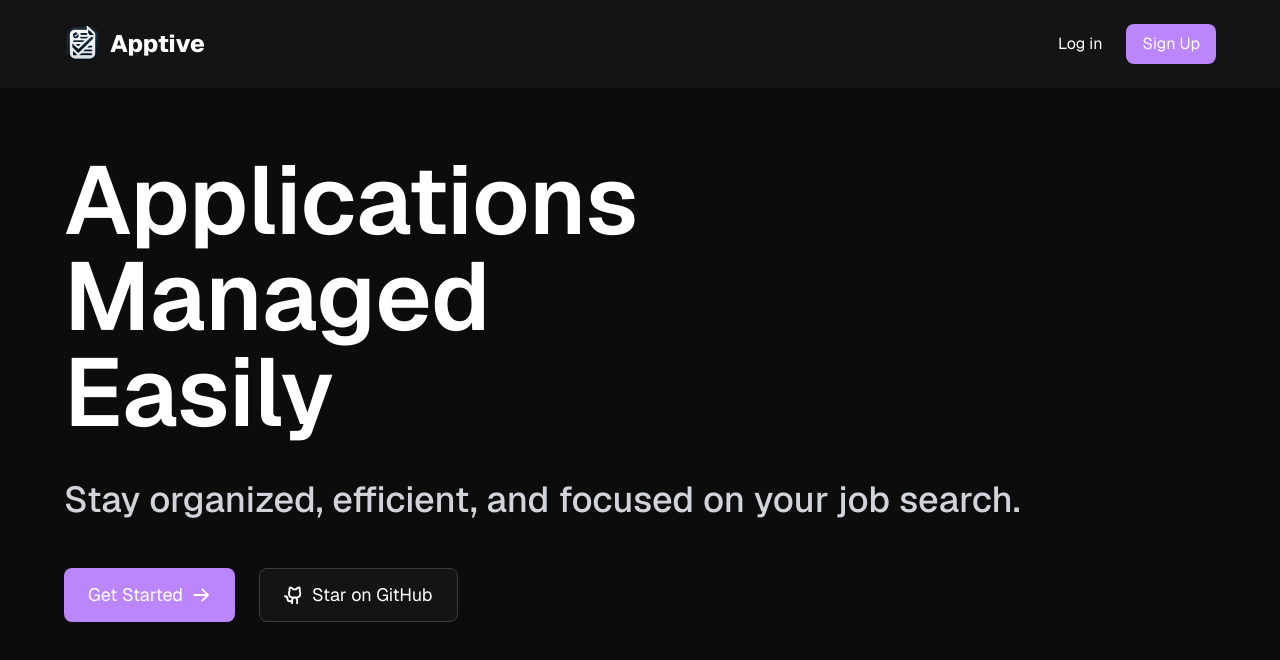
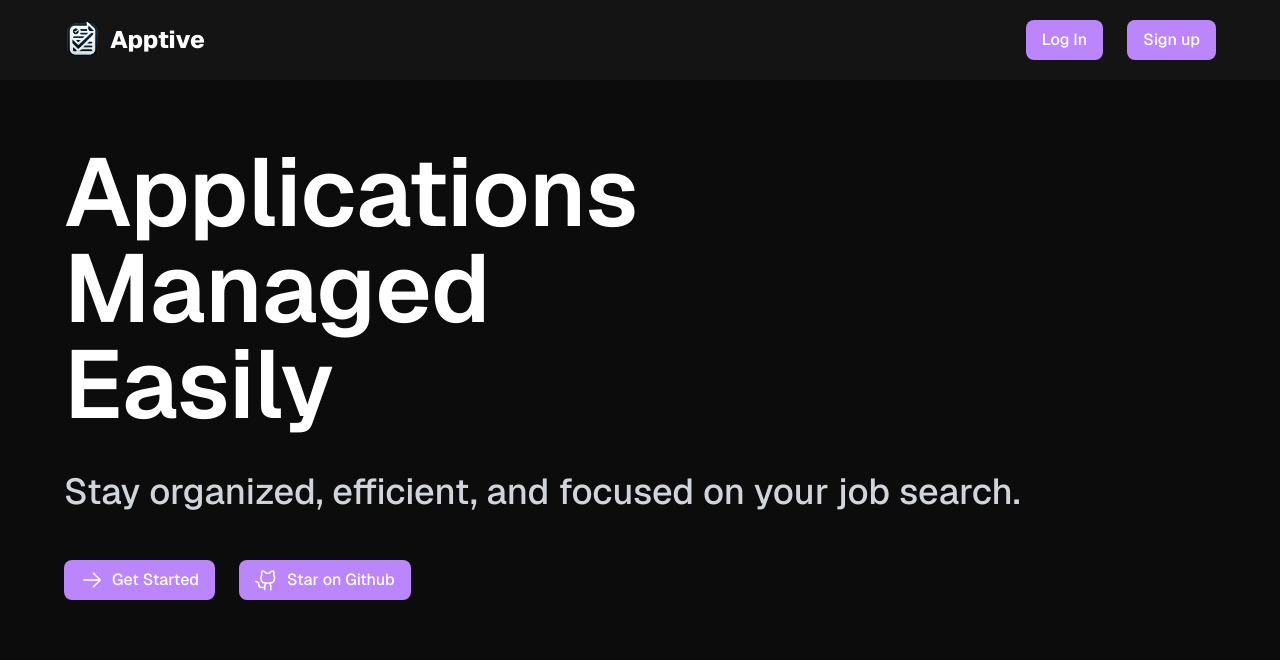
Before and after one commit to krishabbashyal/Apptive, a Next.js app in the folder client/: page / in a window 1280 px wide. Shown: the top 660 px of the page. Built offline with nearby package versions, Linux system fonts and the light colour scheme.

Commit message:
Editied the landing page to use the custom components

```diff
--- a/client/src/app/page.tsx
+++ b/client/src/app/page.tsx
@@ -1,34 +1,14 @@
 "use client";
 
 import React from "react";
-import Image from "next/image";
-import { ArrowRight, GithubLogo} from "@phosphor-icons/react";
+import Navbar from "@/components/UserInterface/Navbar";
+import { ArrowRight, GithubLogo } from "@phosphor-icons/react";
+import CustomButton from "@/components/UserInterface/CustomButton";
 
 const LandingPage = () => {
   return (
-    <div className="min-h-screen bg-background text-white">
-      {/* Navigation */}
-      <nav className="px-16 flex items-center justify-between bg-foreground py-6">
-        <div className="flex items-center gap-x-2">
-          <Image
-            src="/images/logo.png"
-            className="rounded-full"
-            width={38}
-            height={38}
-            alt="Logo"
-          />
-          <p className="text-2xl font-extrabold">Apptive</p>
-        </div>
-        <div className="flex items-center gap-6">
-          <a href="#" className="transition-colors hover:text-accent">
-            Log in
-          </a>
-          <button className="rounded-lg bg-accent px-4 py-2 transition-colors">
-            Sign Up
-          </button>
-        </div>
-      </nav>
-
+    <div className="min-h-screen text-white">
+      <Navbar />
       <div className="px-16">
         <div className="mt-10 md:mt-16">
           <h1 className="text-5xl font-semibold md:text-6xl lg:text-8xl">
@@ -46,14 +26,22 @@ const LandingPage = () => {
             Stay organized, efficient, and focused on your job search.
           </p>
           <div className="mt-12 flex flex-col gap-6 sm:flex-row">
-            <button className="flex items-center justify-center gap-2 rounded-lg bg-accent px-6 py-3 text-lg transition-colors hover:bg-opacity-80">
-              Get Started <ArrowRight size={20} weight="bold" />
-            </button>
-            <button className="flex items-center justify-center gap-2 rounded-lg border border-spacer bg-foreground px-6 py-3 text-lg transition-colors hover:bg-accentHighlight">
-              <GithubLogo size={20} weight="bold" /> Star on GitHub
-            </button>
+            <CustomButton
+              label="Get Started"
+              customClasses="bg-accent w-48 h-14"
+              icon={ArrowRight}
+              iconSide="right"
+              textClasses="text-lg"
+              onClick={() => {}}
+            />
+            <CustomButton
+              label="Star on Github"
+              customClasses="bg-foreground w-56 hover:bg-opacity-100 hover:bg-accentHighlight border border-spacer h-14"
+              icon={GithubLogo}
+              textClasses="text-lg"
+              onClick={() => {}}
+            />
           </div>
-
         </div>
       </div>
     </div>
```
